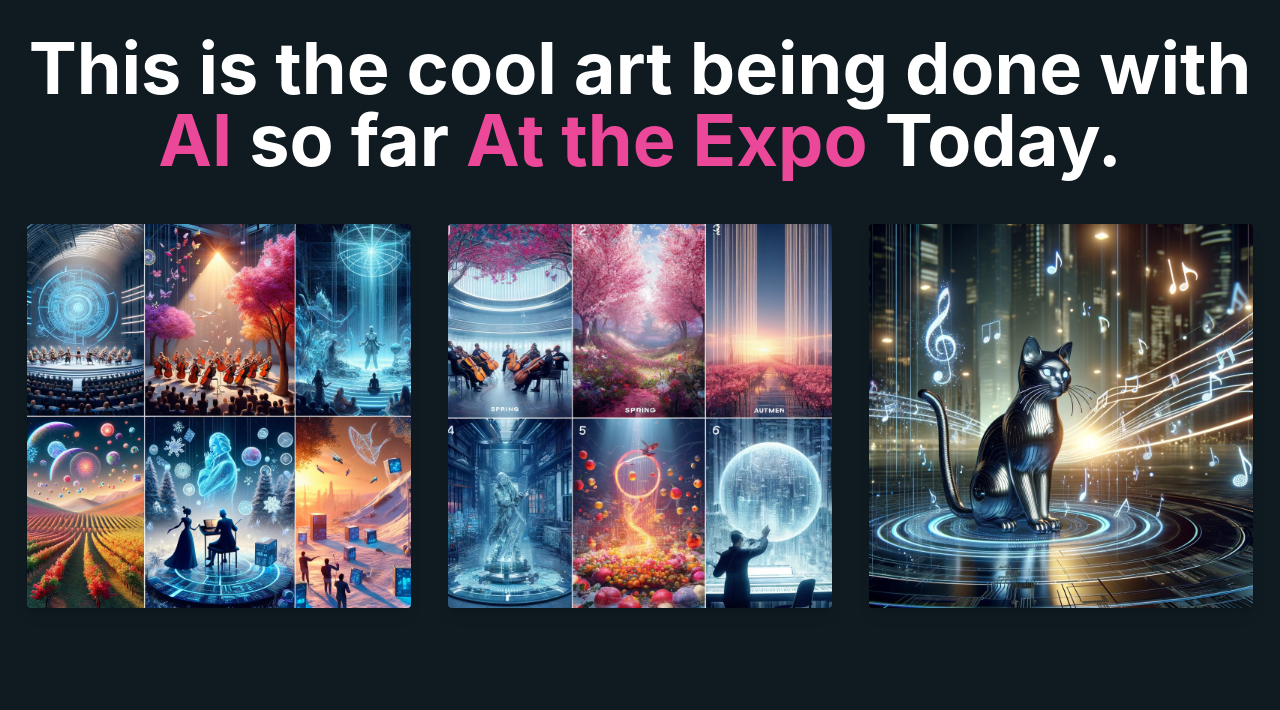
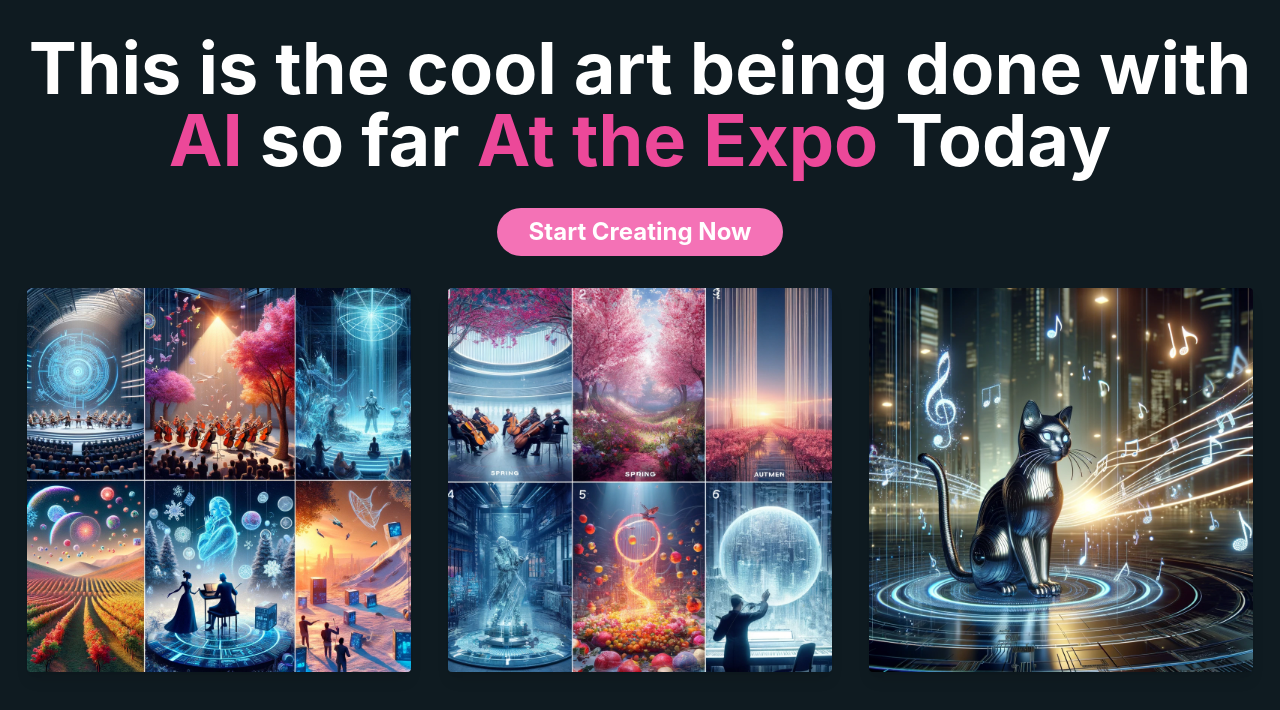
Before and after one commit to regien/AI_Image_Generator, a React (Create React App) app: page /gallery in a window 1280 px wide. Shown: the top 710 px of the page. Built offline with nearby package versions, Linux system fonts and the light colour scheme.

Commit message:
Added error validation & Gallery effects

```diff
--- a/src/Components/ImageGenerator/ImageGallery.jsx
+++ b/src/Components/ImageGenerator/ImageGallery.jsx
@@ -3,19 +3,34 @@ import React, { useState } from 'react'
 import vivaldi1 from '../Assets/vivaldi1.webp'
 import vivaldi2 from '../Assets/vivaldi2.webp'
 import vivaldi3 from '../Assets/vivaldi3.webp'
+import { useNavigate } from 'react-router-dom'
 
 export const ImageGallery = () => {
 
 	// testing, later use a get request from S3 for latest art.
 	const [image, setImages] = useState([vivaldi1, vivaldi2, vivaldi3]);
 
+	const navigate = useNavigate();
+
+
+	const goToImageGenerator = () => {
+		navigate('/');
+	};
+
+
 	return (
 		<div>
 			<h1 className="font-bold my-8 text-7xl text-center">
-				This is the cool art being done with <span className="text-pink-500">AI</span> so far <span className="text-pink-500">At the Expo</span> Today.</h1>
+				This is the cool art being done with <span className="text-pink-500">AI</span> so far <span className="text-pink-500">At the Expo</span> Today
+			</h1>
+			<div className="text-center my-4">
+				<button className="bg-pink-400 hover:bg-pink-700 text-white font-bold text-2xl py-2 px-8 rounded-full" onClick={goToImageGenerator}>
+					Start Creating Now
+				</button>
+			</div>
 			<div className="grid grid-cols-3 gap-4 p-4 items-center justify-center">
 				{image.map((url, index) => (
-					<div key={index} className="max-w-sm rounded overflow-hidden shadow-lg m-auto">
+					<div key={index} className="max-w-sm rounded overflow-hidden shadow-lg m-auto transform transition-transform duration-500 hover:scale-110">
 						<a href={url} target="_blank" rel="noopener noreferrer">
 							<img className="w-full" src={url} alt={`Image ${index + 1}`} />
 						</a>
--- a/src/Components/ImageGenerator/ImageGenerator.jsx
+++ b/src/Components/ImageGenerator/ImageGenerator.jsx
@@ -9,6 +9,7 @@ export const ImageGenerator = () => {
 	const [image_url, setImage_url] = useState("/");
 	const [useImageCount, setUseImageCount] = useState(0);
 	const [loading, setLoading] = useState(false);
+	const [error, setError] = useState(null);
 
 	const MAX_NUMBER_OF_USES = 2;
 	const navigate = useNavigate();
@@ -22,6 +23,7 @@ export const ImageGenerator = () => {
 		setLoading(true);
 
 		// todo gemalpar = add an env variable for Amplify
+		try {
 			const response = await fetch(
 				"https://api.openai.com/v1/images/generations",
 				{
@@ -40,8 +42,11 @@ export const ImageGenerator = () => {
 					}),
 				}
 			);
-		// do some type of error checking
-		// like limit breaking or invalid size
+
+			if (!response.ok)
+			{
+				throw new Error("Something went wrong, input might be invalid or server saturated please try again.");
+			}
 
 			let data = await response.json();
 			console.log(data);
@@ -51,7 +56,10 @@ export const ImageGenerator = () => {
 			// maximum of two and then get back to zero at refresh
 			setUseImageCount(useImageCount + 1);
 
-		//setLoading(false);
+		} catch (error) {
+			setError(error.message);
+		}
+
 		// store the image in the local storage or firebase, just use S3
 	}
 
@@ -61,7 +69,7 @@ export const ImageGenerator = () => {
 
 	const goToGallery = () => {
 		navigate("/gallery");
-	}
+	};
 
   return (
 	<div className='ai-image-generator'>
@@ -78,6 +86,7 @@ export const ImageGenerator = () => {
 			<input type="text" ref={inputRef} className="search-input" placeholder='Describe What you want to See' disabled={useImageCount >= MAX_NUMBER_OF_USES || loading}/>
 			<div className="generate-btn" onClick={() => {imageGenerator()}} disabled={useImageCount >= MAX_NUMBER_OF_USES || loading}>Generate</div>
 		</div>
+			{error && <p className="mt-2 text-red-500">{error}</p>}
 		<div>
 			<button className='generate-btn' onClick={goToGallery}>Go to gallery.</button>
 		</div>
```
Lines whose indentation alone changed are shown as unchanged.
